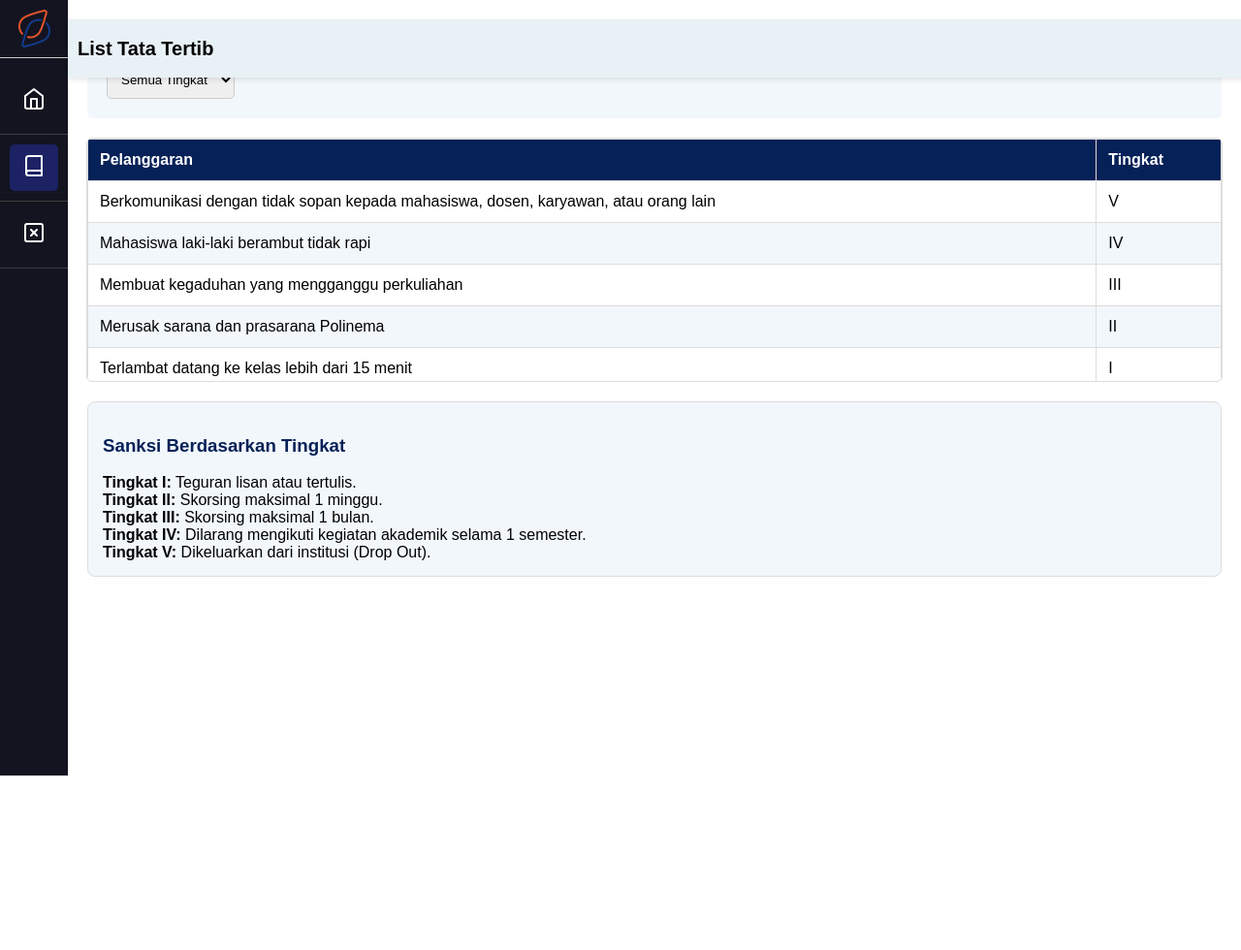
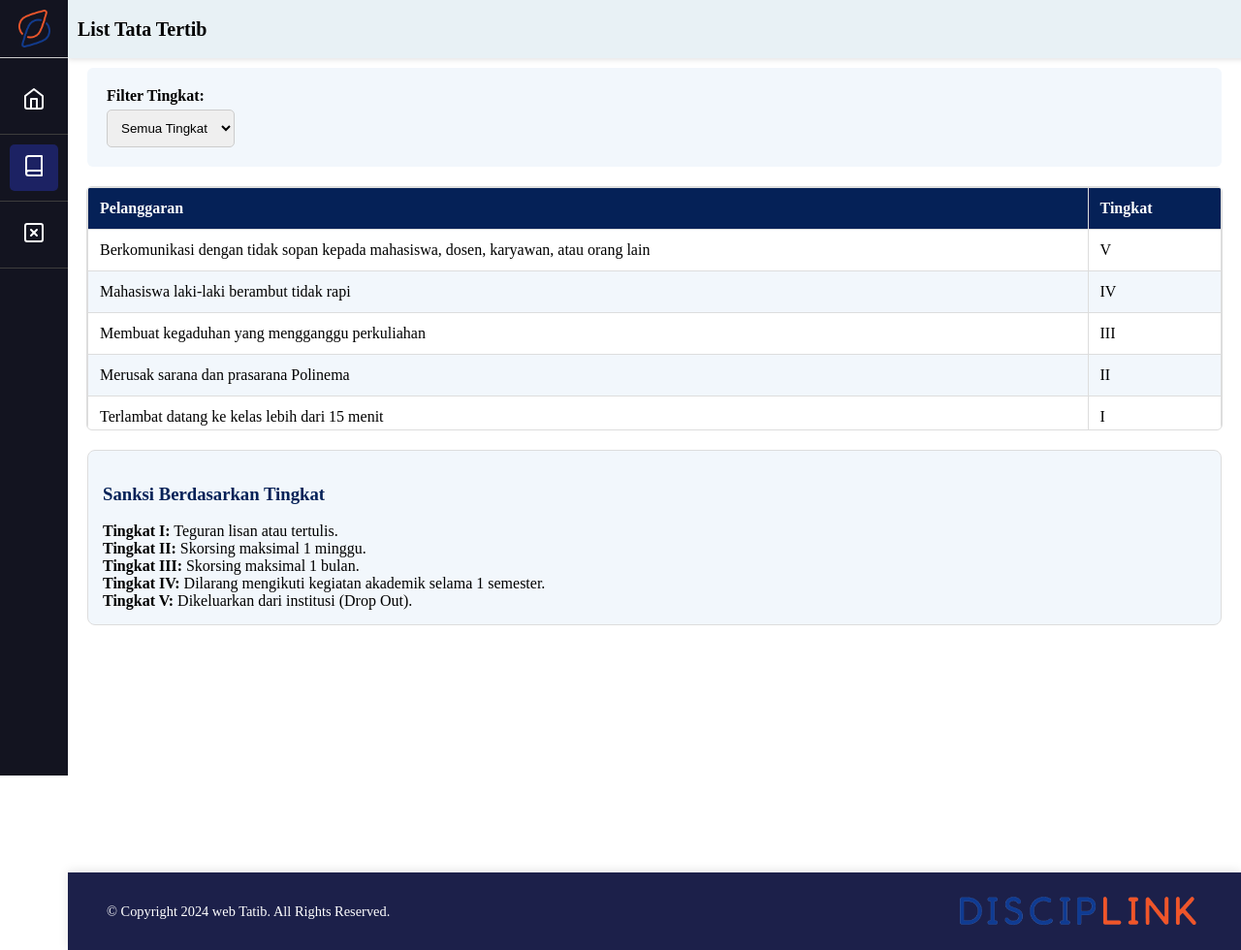
Before and after one commit to VarizkyNaldiba/TataTertibMhs, a PHP site: page /html/listTatib.html in a window 1280 px wide. Shown: the whole page at 97% size. Before the commit the page ends 800 px from the top, so only its background shows below. Run offline with PHP 8.4, Linux system fonts and the light colour scheme.

Commit message:
Pembaharuan

```diff
--- a/css/global.css
+++ b/css/global.css
@@ -1,9 +1,10 @@
 
-/* Reset dasar */
-body {
+html, body {
   margin: 0;
-  font-family: sans-serif;
+  padding: 0;
+  box-sizing: border-box;
 }
+
 
 /* Sidebar styling */
 .sidebar {
@@ -68,6 +69,7 @@ body {
 .header {
   position: fixed;
   width: 100%; /* Membuat header full-width */
+  top: 0;
   background-color: #e8f1f5;
   height: 40px;
   padding: 10px;
@@ -82,6 +84,8 @@ body {
 
 /* Content area */
 .content {
+  height: 100%;
+  padding-top: 50px; /* Sesuaikan dengan tinggi header */
   padding-left: 70px;
 }
 
--- a/css/listTatib.css
+++ b/css/listTatib.css
@@ -66,6 +66,7 @@ table tbody tr:hover {
 
 .sanksi-section {
   margin-left: 20px;
+  margin-bottom: 255px;
   margin-right: 20px;
   background-color: #F2F7FC;
   padding: 15px;
--- a/html/listTatib.html
+++ b/html/listTatib.html
@@ -91,6 +91,11 @@
             <div><b>Tingkat IV:</b> Dilarang mengikuti kegiatan akademik selama 1 semester.</div>
             <div><b>Tingkat V:</b> Dikeluarkan dari institusi (Drop Out).</div>
         </div>
+
+        <div class="footer">
+            <p>© Copyright 2024 web Tatib. All Rights Reserved.</p>
+            <img class="footer-logo" src="../img/Logo name.png" alt="">
+        </div>
     </div>
 
     <!-- feather icons -->
--- a/html/pelanggaranpage.html
+++ b/html/pelanggaranpage.html
@@ -23,7 +23,6 @@
     </div>
 
     <div class="content">
-        <div id="detail-tatib" class="page">
             <div class="header">
                 <h1>Pelanggaran</h1>
             </div>
@@ -49,6 +48,11 @@
                 </div>
             </div>
         </div>
+
+        <div class="footer">
+            <p>© Copyright 2024 web Tatib. All Rights Reserved.</p>
+            <img class="footer-logo" src="../img/Logo name.png" alt="">
+        </div>
     </div>
 
     <!-- feather icons -->
```
Also changed, not shown: css/homepage.css (+0 -12 lines).
